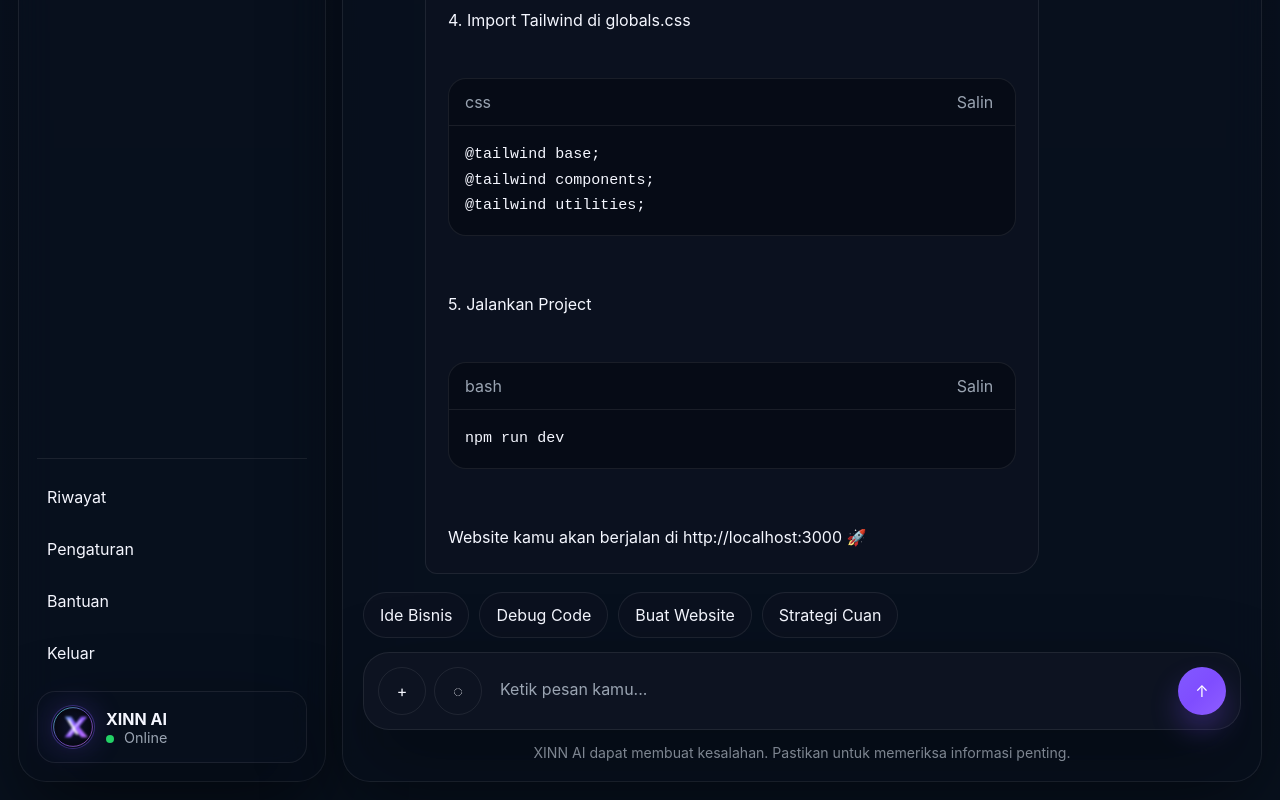
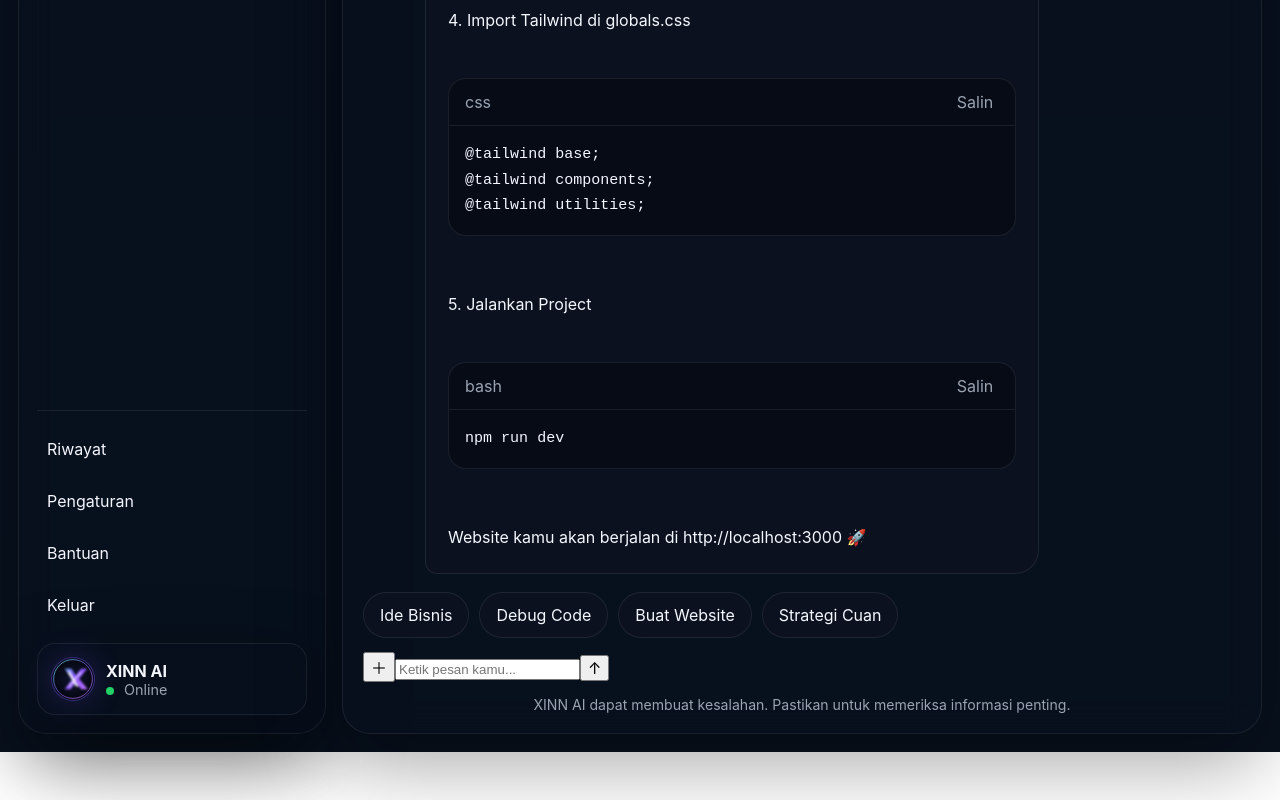
Before and after one commit to corleonev975-crypto/xinn-AI., a Next.js app: page / in a window 1280 px wide. Shown: the part 1252-2052 px from the top of the page. After the commit the page ends 2004 px from the top, so only its background shows below. Built offline with nearby package versions, Linux system fonts and the light colour scheme.

Commit message:
Update ChatInput.tsx

```diff
--- a/components/ChatInput.tsx
+++ b/components/ChatInput.tsx
@@ -1,46 +1,32 @@
-'use client';
+"use client";
 
-import { FormEvent, useState } from 'react';
+import { useState } from "react";
 
-export default function ChatInput({
-  onSend,
-  loading,
-}: {
-  onSend: (value: string) => Promise<void> | void;
-  loading: boolean;
-}) {
-  const [value, setValue] = useState('');
+export default function ChatInput({ onSend }: any) {
+  const [input, setInput] = useState("");
 
-  const handleSubmit = async (event: FormEvent) => {
-    event.preventDefault();
-    const trimmed = value.trim();
-    if (!trimmed || loading) return;
-    setValue('');
-    await onSend(trimmed);
-  };
+  function handleSend() {
+    if (!input.trim()) return;
+    onSend(input);
+    setInput("");
+  }
 
   return (
-    <form className="chat-input-wrap glass-panel" onSubmit={handleSubmit}>
-      <div className="chat-input-toolbar">
-        <button type="button" className="tool-circle" aria-label="Tambah fitur">
-          +
-        </button>
-        <button type="button" className="tool-circle" aria-label="Internet mode">
-          ◌
-        </button>
-      </div>
+    <div className="input-box">
+      {/* tombol kiri */}
+      <button className="icon-btn">＋</button>
 
-      <textarea
-        rows={1}
-        value={value}
-        onChange={(e) => setValue(e.target.value)}
-        className="chat-textarea"
+      {/* input */}
+      <input
+        value={input}
+        onChange={(e) => setInput(e.target.value)}
         placeholder="Ketik pesan kamu..."
       />
 
-      <button type="submit" className="send-button" aria-label="Kirim" disabled={loading}>
+      {/* tombol kanan */}
+      <button className="send-btn" onClick={handleSend}>
         ↑
       </button>
-    </form>
+    </div>
   );
-}
+      }
```
